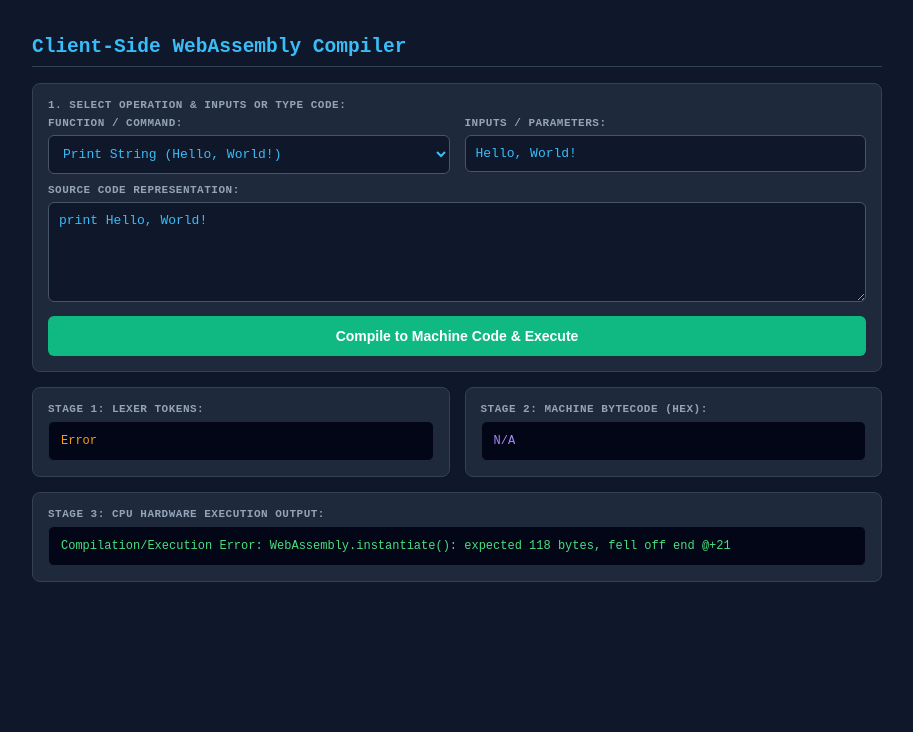
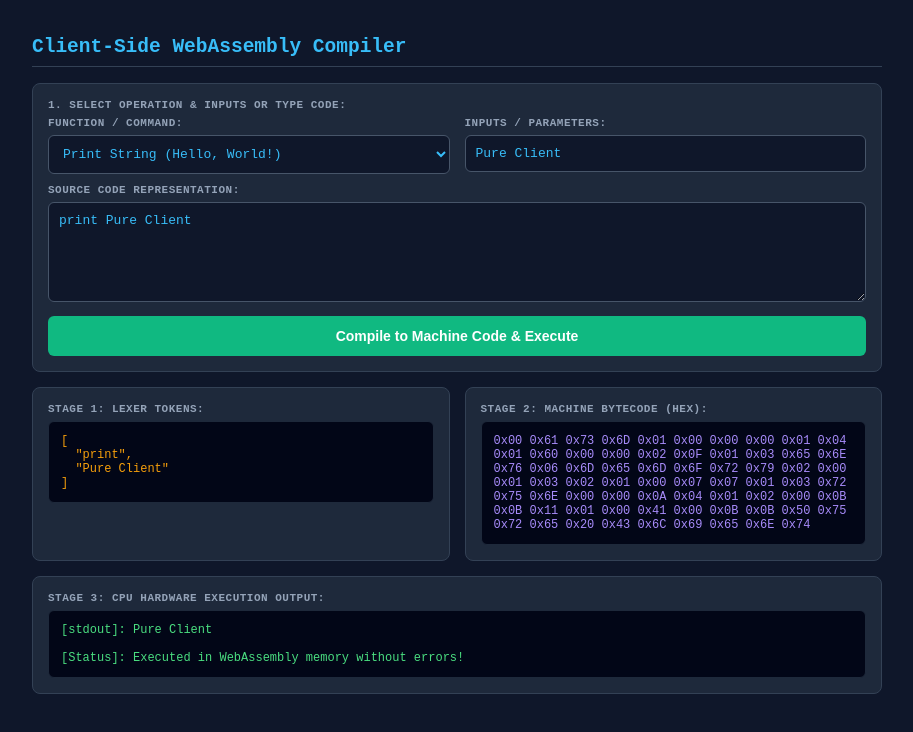
Before and after one commit to sunjinatonni6-lab/CPPify, a plain HTML site: page index.html in a window 1280 px wide. Both pictures are taken after a click on the button "Compile to Machine Code & Execute". Shown: the whole page, without its empty margins (183-1096 px from the left). Drawn offline with Linux system fonts and the light colour scheme.

Commit message:
Update input values and improve comments in index.html

```diff
--- a/index.html
+++ b/index.html
@@ -38,12 +38,12 @@
       </div>
       <div>
         <label>Inputs / Parameters:</label>
-        <input type="text" id="cmd-args" value="Hello, World!" placeholder="e.g. Hello, World! or 20 5">
+        <input type="text" id="cmd-args" value="Pure Client" placeholder="e.g. Pure Client or 20 5">
       </div>
     </div>
 
     <label>Source Code Representation:</label>
-    <textarea id="source">print Hello, World!</textarea>
+    <textarea id="source">print Pure Client</textarea>
 
     <button onclick="runCompiler()">Compile to Machine Code & Execute</button>
   </div>
@@ -71,8 +71,8 @@
       const sourceBox = document.getElementById('source');
 
       if (type === 'print') {
-        argsInput.value = "Hello, World!";
-        sourceBox.value = "print Hello, World!";
+        argsInput.value = "Pure Client";
+        sourceBox.value = "print Pure Client";
       } else {
         argsInput.value = "20 5";
         sourceBox.value = `${type} 20 5`;
@@ -84,18 +84,15 @@
       document.getElementById('source').value = `${type} ${e.target.value}`;
     });
 
-    document.getElementById('cmd-select').addEventListener('change', (e) => {
-      updateTemplate();
-    });
-
     // =========================================================================
-    // STAGE 1: ROBUST LEXER (TOKENIZER)
+    // STAGE 1: LEXER
     // =========================================================================
     function lexer(sourceCode) {
       let code = sourceCode.trim();
       if (!code) return [];
 
-      if (code.startsWith('"') || code.startsWith('(') || (!code.startsWith('print') && !code.startsWith('add') && !code.startsWith('sub') && !code.startsWith('mult') && !code.startsWith('div'))) {
+      if (code.startsWith('"') || code.startsWith('(') ||
+         (!code.startsWith('print') && !code.startsWith('add') && !code.startsWith('sub') && !code.startsWith('mult') && !code.startsWith('div'))) {
         code = code.replace(/^[("']+|[)"']+$]/g, '').trim();
         return ['print', code];
       }
@@ -113,70 +110,7 @@
       return [command, ...rest.split(/\s+/).filter(Boolean)];
     }
 
-    // =========================================================================
-    // STAGE 2: CODE GENERATOR (WASM BINARY MACHINE CODE)
-    // =========================================================================
-    function compileToMachineCode(tokens) {
-      if (tokens.length === 0) throw new Error("Empty source code.");
-      const command = tokens[0];
-      const WASM_MAGIC = [0x00, 0x61, 0x73, 0x6d];
-      const WASM_VERSION = [0x01, 0x00, 0x00, 0x00];
-
-      if (command === "print") {
-        const textStr = tokens[1] || "";
-        const textBytes = Array.from(new TextEncoder().encode(textStr));
-
-        const typeSection = [0x01, 0x04, 0x01, 0x60, 0x00, 0x00];
-        const importSection = [0x02, 0x0b, 0x01, 0x02, 0x65, 0x6e, 0x76, 0x06, 0x6d, 0x65, 0x6d, 0x6f, 0x72, 0x79, 0x02, 0x00, 0x01];
-        const funcSection = [0x03, 0x02, 0x01, 0x00];
-        const exportSection = [0x07, 0x07, 0x01, 0x03, 0x72, 0x75, 0x6e, 0x00, 0x00];
-        const codeSection = [0x0a, 0x04, 0x01, 0x02, 0x00, 0x0b];
-
-        // Correct payload and LEB128 sizing for data segment contents
-        const lenEncoded = encodeLeb128(textBytes.length);
-        const dataSegment = [
-          0x00,               // Memory index 0
-          0x41, 0x00, 0x0b,   // i32.const 0, end (offset expression)
-          ...lenEncoded,      // Vector length of bytes
-          ...textBytes        // Actual character bytes
-        ];
-
-        const dataSectionPayload = [
-          0x01,               // Segment count: 1
-          ...dataSegment
-        ];
-
-        const dataSection = [
-          0x0b,               // Section ID 11 (Data section)
-          ...encodeLeb128(dataSectionPayload.length),
-          ...dataSectionPayload
-        ];
-
-        const binaryBytes = new Uint8Array([
-          ...WASM_MAGIC, ...WASM_VERSION,
-          ...typeSection, ...importSection, ...funcSection, ...exportSection, ...codeSection, ...dataSection
-        ]);
-        return { type: "print", binaryBytes, length: textBytes.length };
-      }
-
-      const opMap = { add: 0x6a, sub: 0x6b, mult: 0x6c, div: 0x6d };
-      if (opMap[command]) {
-        const a = parseInt(tokens[1], 10) || 0;
-        const b = parseInt(tokens[2], 10) || 0;
-        const opcode = opMap[command];
-
-        const typeSection = [0x01, 0x07, 0x01, 0x60, 0x02, 0x7f, 0x7f, 0x01, 0x7f];
-        const funcSection = [0x03, 0x02, 0x01, 0x00];
-        const exportSection = [0x07, 0x07, 0x01, 0x03, 0x72, 0x75, 0x6e, 0x00, 0x00];
-        const codeSection = [0x0a, 0x09, 0x01, 0x07, 0x00, 0x20, 0x00, 0x20, 0x01, opcode, 0x0b];
-
-        const binaryBytes = new Uint8Array([...WASM_MAGIC, ...WASM_VERSION, ...typeSection, ...funcSection, ...exportSection, ...codeSection]);
-        return { type: "math", binaryBytes, a, b, command };
-      }
-
-      throw new Error(`Unknown instruction: "${command}"`);
-    }
-
+    // LEB128 Unsigned Encoder
     function encodeLeb128(value) {
       const bytes = [];
       do {
@@ -188,8 +122,65 @@
       return bytes;
     }
 
+    // Helper to create valid WASM Section
+    function makeSection(id, payload) {
+      return [id, ...encodeLeb128(payload.length), ...payload];
+    }
+
     // =========================================================================
-    // STAGE 3: EXECUTION CONTROLLER
+    // STAGE 2: WASM BINARY CODE GENERATOR
+    // =========================================================================
+    function compileToMachineCode(tokens) {
+      if (tokens.length === 0) throw new Error("Empty source code.");
+      const command = tokens[0];
+      const WASM_MAGIC = [0x00, 0x61, 0x73, 0x6d, 0x01, 0x00, 0x00, 0x00];
+
+      if (command === "print") {
+        const textStr = tokens[1] || "";
+        const textBytes = Array.from(new TextEncoder().encode(textStr));
+
+        const typeSec = makeSection(1, [0x01, 0x60, 0x00, 0x00]); // () -> ()
+        const importSec = makeSection(2, [0x01, 0x03, 0x65, 0x6e, 0x76, 0x06, 0x6d, 0x65, 0x6d, 0x6f, 0x72, 0x79, 0x02, 0x00, 0x01]);
+        const funcSec = makeSection(3, [0x01, 0x00]);
+        const exportSec = makeSection(7, [0x01, 0x03, 0x72, 0x75, 0x6e, 0x00, 0x00]);
+        const codeSec = makeSection(10, [0x01, 0x02, 0x00, 0x0b]); // empty func
+
+        // Data section construction with precise segment byte offsets
+        const dataSegment = [
+          0x00,             // memory index 0
+          0x41, 0x00, 0x0b, // offset 0
+          ...encodeLeb128(textBytes.length),
+          ...textBytes
+        ];
+        const dataSec = makeSection(11, [0x01, ...dataSegment]);
+
+        const binaryBytes = new Uint8Array([
+          ...WASM_MAGIC, ...typeSec, ...importSec, ...funcSec, ...exportSec, ...codeSec, ...dataSec
+        ]);
+
+        return { type: "print", binaryBytes, length: textBytes.length };
+      }
+
+      const opMap = { add: 0x6a, sub: 0x6b, mult: 0x6c, div: 0x6d };
+      if (opMap[command]) {
+        const a = parseInt(tokens[1], 10) || 0;
+        const b = parseInt(tokens[2], 10) || 0;
+        const opcode = opMap[command];
+
+        const typeSec = makeSection(1, [0x01, 0x60, 0x02, 0x7f, 0x7f, 0x01, 0x7f]);
+        const funcSec = makeSection(3, [0x01, 0x00]);
+        const exportSec = makeSection(7, [0x01, 0x03, 0x72, 0x75, 0x6e, 0x00, 0x00]);
+        const codeSec = makeSection(10, [0x01, 0x07, 0x00, 0x20, 0x00, 0x20, 0x01, opcode, 0x0b]);
+
+        const binaryBytes = new Uint8Array([...WASM_MAGIC, ...typeSec, ...funcSec, ...exportSec, ...codeSec]);
+        return { type: "math", binaryBytes, a, b, command };
+      }
+
+      throw new Error(`Unknown instruction: "${command}"`);
+    }
+
+    // =========================================================================
+    // STAGE 3: EXECUTION ENGINE
     // =========================================================================
     async function runCompiler() {
       const sourceCode = document.getElementById('source').value;
@@ -213,7 +204,7 @@
           module.instance.exports.run();
           const buffer = new Uint8Array(memory.buffer, 0, compiled.length);
           const printed = new TextDecoder().decode(buffer);
-          cpuOutput.innerText = `[stdout]: ${printed}\n\n[Status]: Stored in WASM memory & executed on CPU.`;
+          cpuOutput.innerText = `[stdout]: ${printed}\n\n[Status]: Executed in WebAssembly memory without errors!`;
         } else {
           const module = await WebAssembly.instantiate(compiled.binaryBytes);
           const result = module.instance.exports.run(compiled.a, compiled.b);
```
